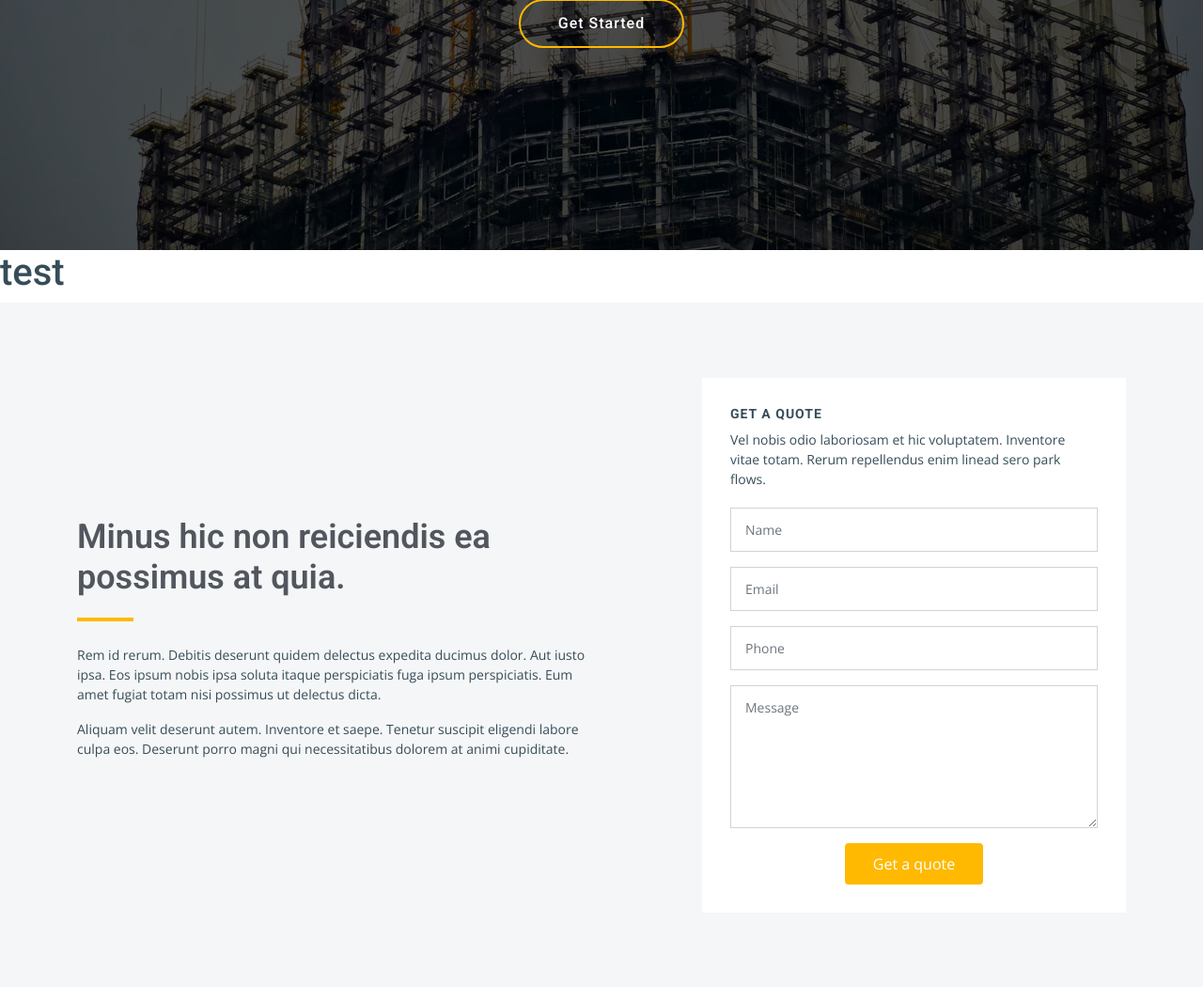
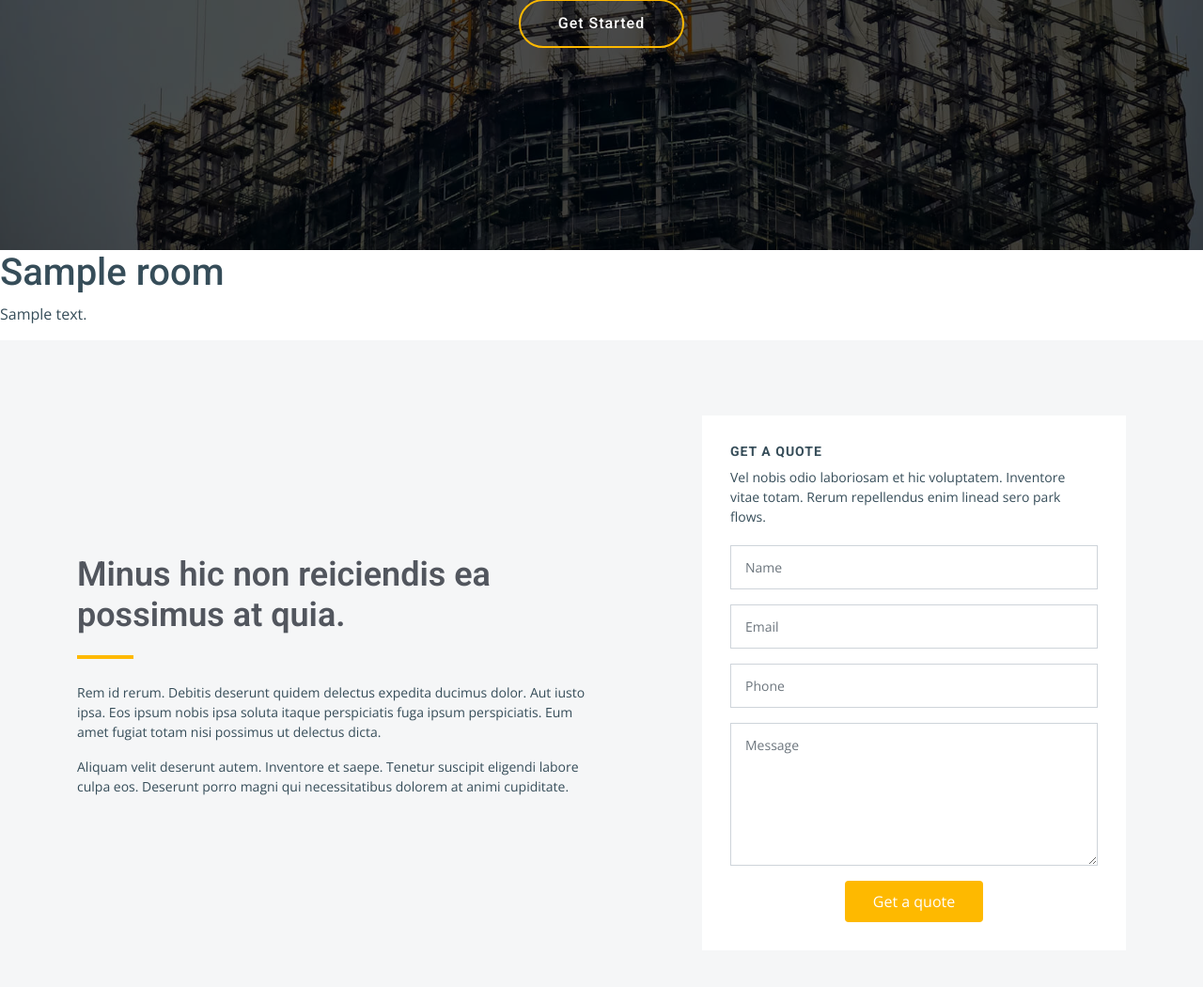
Before and after one commit to cmjimerson1s/enigma_machine, a Django app: page /rooms/rooms in a window 1280 px wide. Shown: the part 534-1584 px from the top of the page at 94% size. Run offline with Django 3.2, Linux system fonts and the light colour scheme; tables that the repository leaves empty hold one stand-in row (values such as "Sample post"); some libraries are stand-ins or nearby versions.

Commit message:
Add room list page to view all games

```diff
--- a/blog/views.py
+++ b/blog/views.py
@@ -1,7 +1,6 @@
 from django.shortcuts import render,get_object_or_404
 from .models import BlogPost
 from django.views import generic, View
-from django.core.paginator import Paginator, EmptyPage, PageNotAnInteger
 
 
 class BlogListView(generic.ListView):
--- a/rooms/urls.py
+++ b/rooms/urls.py
@@ -3,5 +3,5 @@ from django.views import View
 from django.urls import path
 
 urlpatterns = [
-    path('rooms', views.RoomsList, name='rooms')
+    path('rooms', views.RoomListView.as_view(), name='rooms')
 ]
--- a/rooms/views.py
+++ b/rooms/views.py
@@ -1,6 +1,9 @@
 from django.shortcuts import render
+from django.shortcuts import render,get_object_or_404
+from django.views import generic, View
+from bookings.models import Room
 
-def RoomsList(request):
-    template = 'room_list.html'
-
-    return render(request, template)
+class RoomListView(generic.ListView):
+    model = Room
+    queryset = Room.objects.all()
+    template_name = 'room_list.html'
--- a/templates/room_list.html
+++ b/templates/room_list.html
@@ -1,4 +1,7 @@
 {% extends "base.html" %}
 {% block content %}
-<h1>test</h1>
+{% for room in room_list %}
+<h1>{{ room.room_name }}</h1>
+<p>{{ room.room_description }}</p>
+{% endfor %}
 {% endblock %}
```
